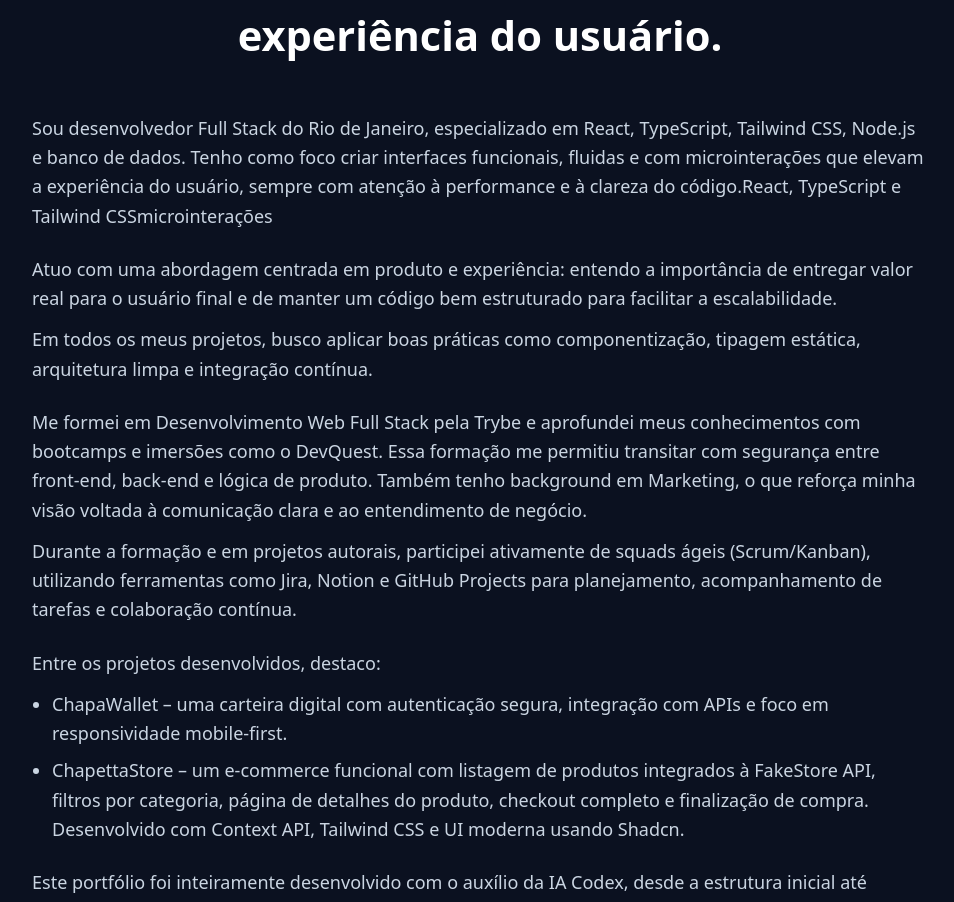
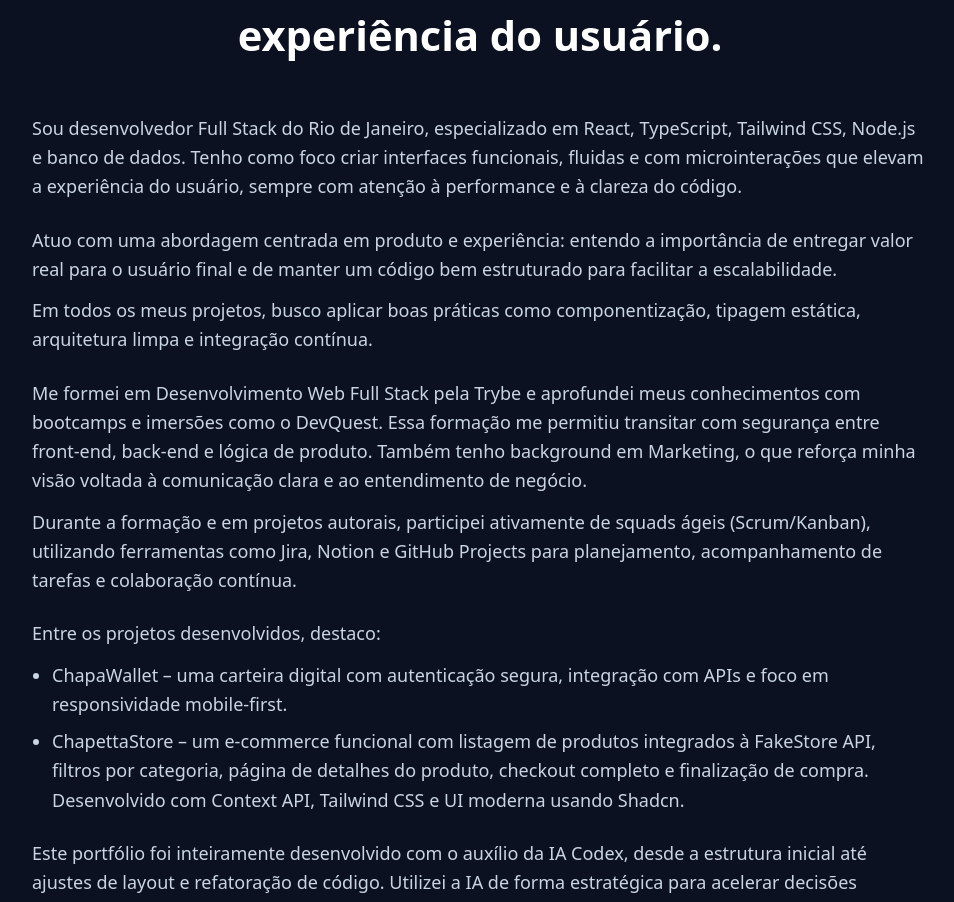
Before and after one commit to chapetta/Yan-chapetta-portfolio, a React (Vite) app: page / in a window 1280 px wide. Shown: the part 1497-2399 px from the top of the page, without its empty margins (160-1114 px from the left). Built offline with nearby package versions, Linux system fonts and the light colour scheme.

Commit message:
corrigindo pequenos erros no layout

```diff
--- a/src/sections/About.tsx
+++ b/src/sections/About.tsx
@@ -15,7 +15,7 @@ export function About() {
     currentFocus = "",
   ] = aboutParagraphs;
 
-  const techMatch = "React, TypeScript e Tailwind CSS";
+  const techMatch = "React, TypeScript, Tailwind CSS";
   const [introPrefix = "", introSuffixRaw = ""] = intro.split(techMatch);
   const [introSuffixBeforeMicro = "", introSuffixAfterMicro = ""] =
     introSuffixRaw.split("microinterações");
@@ -72,7 +72,7 @@ export function About() {
                 <p className="text-pretty break-words">
                   {introPrefix}
                   <span className="font-medium">React</span>,{" "}
-                  <span className="font-medium">TypeScript</span> e{" "}
+                  <span className="font-medium">TypeScript</span>,{" "}
                   <span className="font-medium">Tailwind CSS</span>
                   {introSuffixBeforeMicro}
                   <span className="font-medium">microinterações</span>
```
